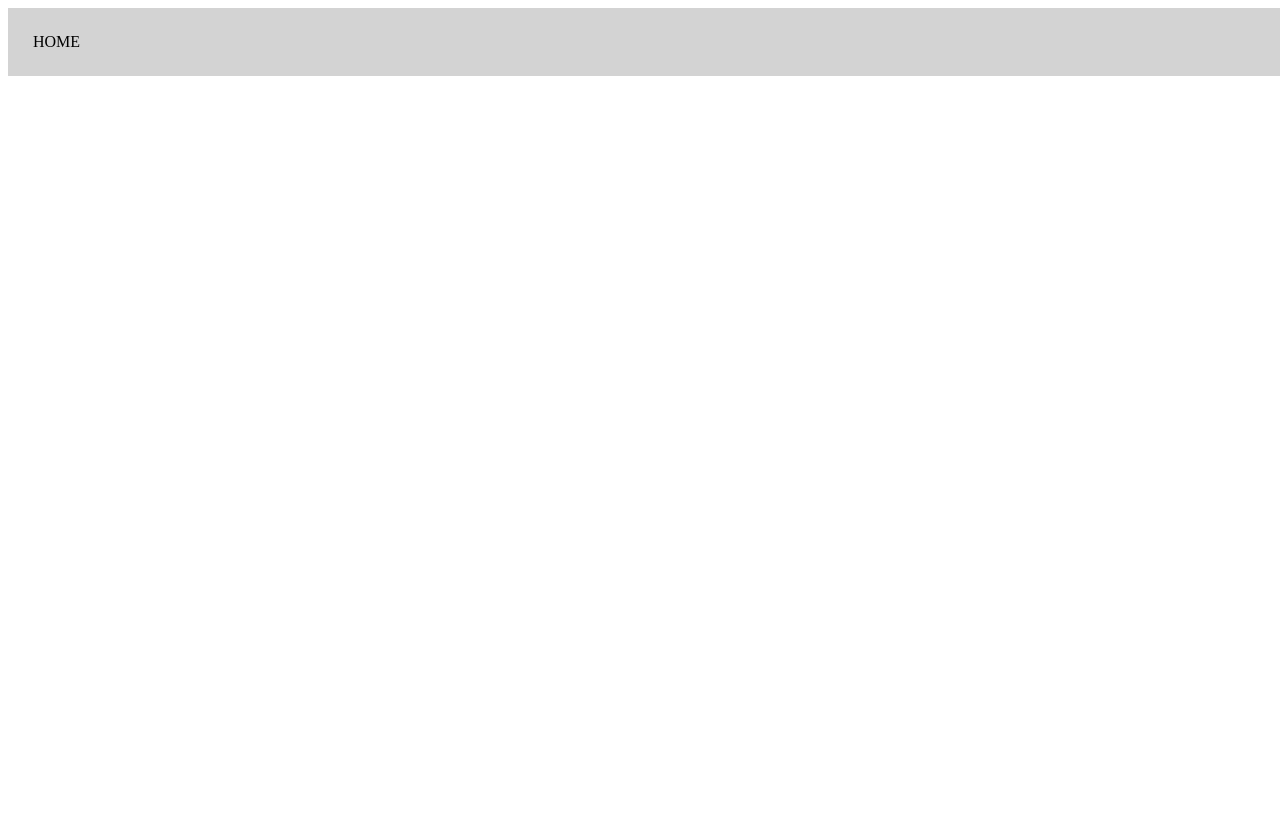
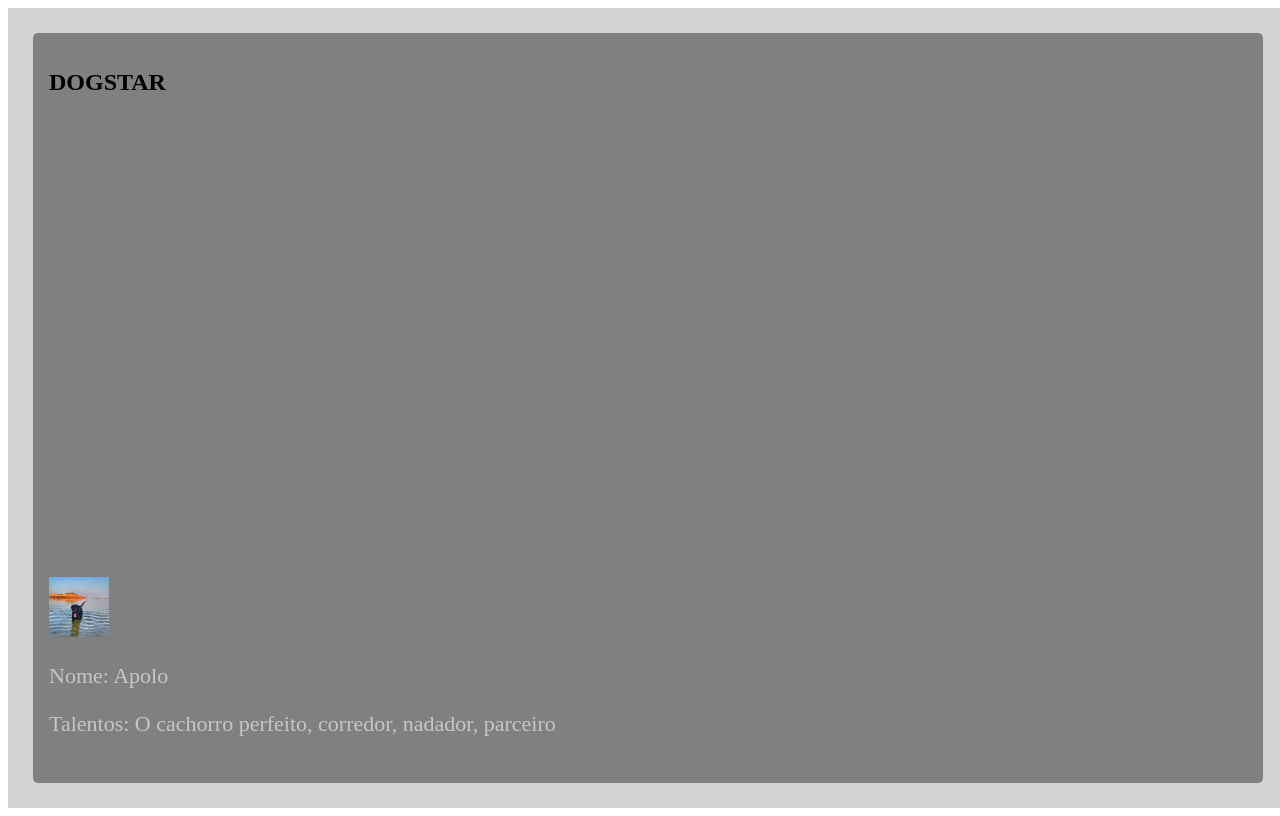
Before and after one commit to nilteras/projeto18-freela-front, a React (Vite) app: page /home in a window 1280 px wide. Built offline with nearby package versions, Linux system fonts and the light colour scheme; the HTML template or start-up script is replaced by a standard one.

Commit message:
feat: Basic layout home page

```diff
--- /dev/null
+++ b/src/context/TokenContext.js
@@ -0,0 +1,3 @@
+import { createContext } from "react";
+
+export const TokenContext = createContext()
--- a/src/pages/HomePage.jsx
+++ b/src/pages/HomePage.jsx
@@ -1,7 +1,63 @@
-export default function HomePage(){
+import styled from 'styled-components'
+import apolo from './../../public/assets/apolo.png'
+
+export default function HomePage() {
     return (
         <>
-        HOME
+            <HomeContainer>
+                <TransactionsContainer>
+                    <h1> DOGSTAR </h1>
+
+                    <ListItemContainer>
+                        <div>
+                            <img src={apolo} alt='' />
+                            <p>Nome: Apolo </p>
+                            <p>Talentos: O cachorro perfeito, corredor, nadador, parceiro</p>
+                        </div>
+                    </ListItemContainer>
+                </TransactionsContainer>
+            </HomeContainer>
         </>
     )
 }
+
+const HomeContainer = styled.div`
+  display: flex;
+  flex-direction: column;
+  height: calc(100vh - 50px);
+`
+const TransactionsContainer = styled.article`
+  flex-grow: 1;
+  background-color: gray;
+  color: #000;
+  border-radius: 5px;
+  padding: 16px;
+  display: flex;
+  flex-direction: column;
+  justify-content: space-between;
+  article {
+    display: flex;
+    justify-content: space-between;
+    strong {
+      font-weight: 700;
+      text-transform: uppercase;
+    }
+  }
+`
+const ListItemContainer = styled.li`
+  display: flex;
+  justify-content: space-between;
+  align-items: center;
+  margin-bottom: 8px;
+  color: #000000;
+  margin-right: 10px;
+  div p {
+    color: #c6c6c6;
+    font-size: 22px;
+    margin-right: 10px;
+  }
+  img {
+    width: 60px;
+    height: 60px;
+  }
+`
```
Also changed, not shown: public/assets/apolo.png (added), src/context/UserContext.js (added).
